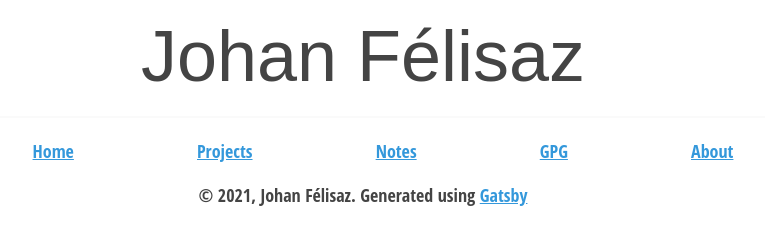
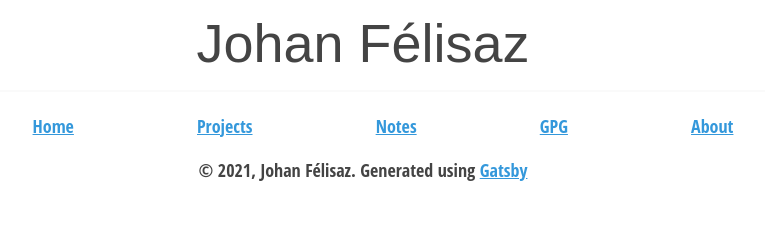
Before and after one commit to Joh11/Joh11.github.io, a Gatsby site: page / in a window 1280 px wide. Shown: the whole page, without its empty margins (277-1042 px from the left). Built offline with nearby package versions, Linux system fonts and the light colour scheme; Gatsby itself is replaced by a stand-in of ours.

Commit message:
smaller title

```diff
--- a/src/styles/global.css
+++ b/src/styles/global.css
@@ -155,7 +155,7 @@ h4,
 h1,
 .modest-h1 {
   margin-top: 0;
-  font-size: 3.998rem;
+  font-size: 2.998rem;
 }
 
 h2,
```
